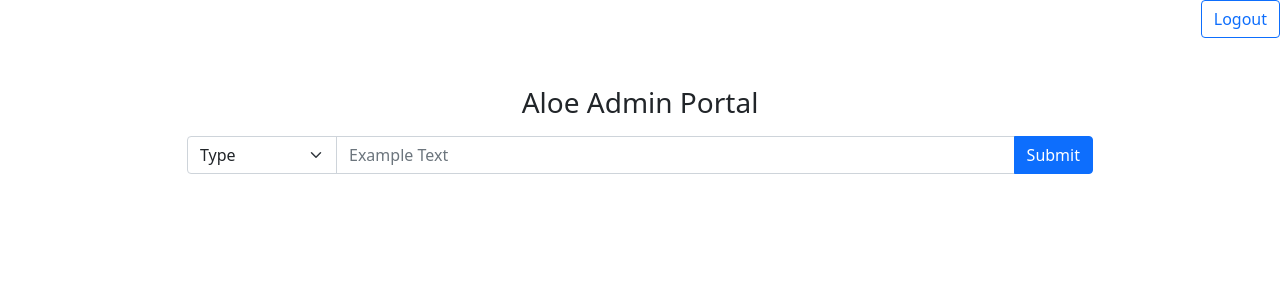
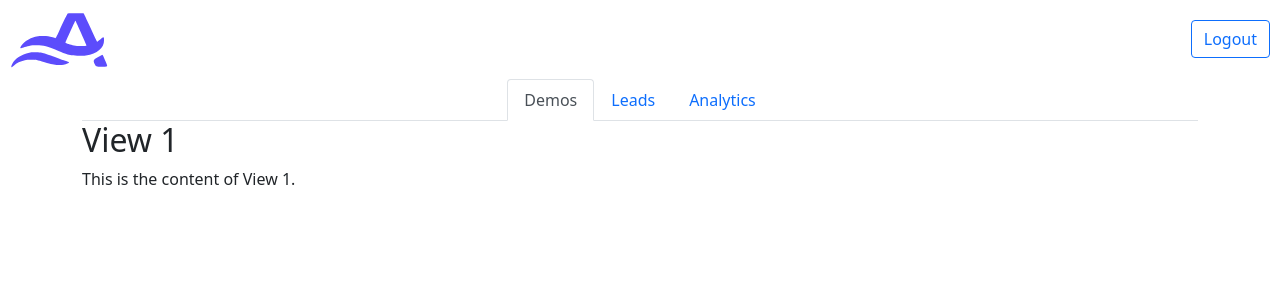
Before and after one commit to floydw1234/aloe_admin_portal, a Flask app: page / in a window 1280 px wide. Shown: the top 300 px of the page. Run offline with Flask 3, Linux system fonts and the light colour scheme; the visitor is signed in with stand-in values (Sample User, id 1); data that the repository does not hold is empty; parts of the project's set-up code (start-up, migrations or seed data) failed here and were passed over; some libraries are stand-ins or nearby versions.

Commit message:
updated logos, made tabs, made leads view

```diff
--- a/app.py
+++ b/app.py
@@ -3,7 +3,8 @@ from sys import argv
 from os import environ as env
 from dotenv import find_dotenv, load_dotenv
 from urllib.parse import quote_plus, urlencode
-
+from pymongo.mongo_client import MongoClient
+from pymongo.server_api import ServerApi
 import boto3
 from authlib.integrations.flask_client import OAuth
 from flask import Flask, redirect, render_template, session, url_for, jsonify
@@ -13,6 +14,12 @@ from utils import get_args_dict
 ENV_FILE = find_dotenv()
 if ENV_FILE:
     load_dotenv(ENV_FILE)
+
+conn_string = f"mongodb+srv://{env.get('MONGO_USERNAME')}:{env.get('MONGO_PASSWORD')}@test.jzgvx1f.mongodb.net/?retryWrites=true&w=majority"
+client = MongoClient(conn_string, server_api=ServerApi('1'))
+
+db = client.get_database("Aloe_mvp")
+leads_coll = db.get_collection("leads")
 
 app = Flask(__name__)
 app.secret_key = env.get("APP_SECRET_KEY")
@@ -36,14 +43,15 @@ def main_page():
     return render_template("index.html", session=session, pretty=json.dumps(session.get('user'), indent=4))
 
 
-@app.route("/download_file/<file_id>", methods=['GET'])
-def download_movie(file_id):
-    try:
-        s3 = boto3.client('s3')
-        url = s3.generate_presigned_url('get_object', Params = {'Bucket': env.get('S3_BUCKET_NAME'), 'Key': file_id }, ExpiresIn = 360)
-        return redirect(url, code=302)
-    except:
-        return jsonify({"status":"error"}), 404
+@app.route("/get_leads", methods=['GET'])
+def get_leads():
+    output = []
+    cursor = leads_coll.find({})
+    for doc in cursor:
+        print(doc)
+        del doc["_id"]
+        output.append(doc)
+    return jsonify(output)
 
 @app.route("/login")
 def login():
--- a/templates/index.html
+++ b/templates/index.html
@@ -1,48 +1,113 @@
 {% block head %}
 <link href="https://cdn.jsdelivr.net/npm/bootstrap@5.0.2/dist/css/bootstrap.min.css" rel="stylesheet" integrity="sha384-EVSTQN3/azprG1Anm3QDgpJLIm9Nao0Yz1ztcQTwFspd3yD65VohhpuuCOmLASjC" crossorigin="anonymous">
 <link rel="stylesheet" href="https://cdn.jsdelivr.net/npm/bootstrap-icons@1.3.0/font/bootstrap-icons.css">
-<link rel="shortcut icon" href="/static/logos/Logo_V2_Blue.png" type="imagex-icon/">
+<link rel="shortcut icon" href="/static/logos/aloe_logo.svg" type="imagex-icon/">
+<title>Aloe Admin</title>
+<link rel="stylesheet" href="https://cdn.jsdelivr.net/npm/bootstrap@5.0.1/dist/css/bootstrap.min.css">
+<style>
+    .header {
+    display: flex;
+    justify-content: space-between;
+    align-items: center;
+    padding: 10px;
+    }
+    .logo {
+    font-weight: bold;
+    }
+    .btn-primary, .btn-primary:hover, .btn-primary:active, .btn-primary:visited {
+        background-color: #5c4cfc !important;
+        border-color: #5c4cfc !important;
+    }
+</style>
 {% endblock %}
 {% block content %}
   <body>
     {% if session %}
-    <div class="text-end">
-        <a href="/logout"><button type="button" class="btn btn-outline-primary">Logout</button></a>
+    <div class="d-flex">
+        <div class="text-start">
+
+        </div>
+        <div class="text-end">
+
+        </div>
     </div>
+
     {% endif %}
-    <div class="text-center">
-        <h3 class="text-center mt-5">Aloe Admin Portal</h3>
-    </div>
+
     {% if session %}
-        <div class="container">
-            <div class="container">
-                <div class="row">
-                    <div class="col"></div>
-                    <div class="col-10">
+    <div class="header ml-5">
+        <div class="logo">
+          <img src="static/logos/aloe_logo.svg" alt="Logo" width="100">
+        </div>
+        <div>
+          <a href="/logout"><button type="button" class="btn btn-outline-primary">Logout</button></a>
+        </div>
+      </div>
+    <div class="container">
 
-                        <div class="input-group mt-2">
-                            <select class="form-select" style="flex-grow: 0;flex-basis: 150px;" id="video_type">
-                                <option value="story" selected>Type</option>
-                                <option value="story">Option 1</option>
-                                <option value="how_to">Option 2</option>
-                            </select>
-                            <input type="text" class="form-control" placeholder="Example Text" aria-label="Prompt" aria-describedby="basic-addon1" id="prompt">
-                            <button id="submit_button" class="btn btn-primary" type="button">
-                            Submit
-                            </button>
-                        </div>
-                    </div>
-                    <div class="col"></div>
+
+        <ul class="nav nav-tabs justify-content-center">
+          <li class="nav-item">
+            <a class="nav-link active" data-bs-toggle="tab" href="#view1">Demos</a>
+          </li>
+          <li class="nav-item">
+            <a class="nav-link" data-bs-toggle="tab" href="#view2">Leads</a>
+          </li>
+          <li class="nav-item">
+            <a class="nav-link" data-bs-toggle="tab" href="#view3">Analytics</a>
+          </li>
+        </ul>
+
+        <div class="tab-content">
+          <div class="tab-pane fade show active" id="view1">
+            <h2>View 1</h2>
+            <p>This is the content of View 1.</p>
+          </div>
+          <div class="tab-pane fade" id="view2">
+            <div class="header">
+                <h1>Title</h1>
+                <div class="header-buttons">
+                  <div class="dropdown d-inline">
+                    <button class="btn btn-secondary dropdown-toggle" type="button" id="dropdownMenuButton" data-bs-toggle="dropdown" aria-expanded="false">
+                      filter  <i class="bi bi-filter"></i>
+                    </button>
+                    <ul class="dropdown-menu dropdown-menu-end" aria-labelledby="dropdownMenuButton">
+                      <li><a class="dropdown-item" href="#">company</a></li>
+                      <li><a class="dropdown-item" href="#">Option 2</a></li>
+                      <li><a class="dropdown-item" href="#">Option 3</a></li>
+                    </ul>
+                  </div>
+                  <button class="btn btn-primary">Button</button>
                 </div>
             </div>
+            <table class="table">
+                <thead>
+                  <tr>
+                    <th>Name</th>
+                    <th>Email</th>
+                    <th>Phone</th>
+                    <th>Company</th>
+                    <th>Date</th>
+                    <th>Demo</th>
+                  </tr>
+                </thead>
+                <tbody id="tableBody">
+                </tbody>
+              </table>
+          </div>
+          <div class="tab-pane fade" id="view3">
+            <h2>View 3</h2>
+            <p>This is the content of View 3.</p>
+          </div>
         </div>
+      </div>
     {% else %}
 
     <br>
     <br>
     <br>
     <div class="text-center">
-        <h4>Welcome Guest!</h4>
+        <h4>Welcome to Aloe</h4>
         <br>
         <br>
         <a href="/login"><button class="btn btn-outline-primary">Login or sign up</button></a>
@@ -57,6 +122,26 @@
 <script>
 
     $(document).ready(function() {
+        fetch('/get_leads')
+        .then(response => response.json())
+        .then(data => {
+            const tableBody = document.getElementById('tableBody');
+            data.forEach(item => {
+            const row = document.createElement('tr');
+            row.innerHTML = `
+                <td>${item.name}</td>
+                <td>${item.email}</td>
+                <td>${item.phone}</td>
+                <td>${item.company}</td>
+                <td>${item.date}</td>
+                <td>${item.demo}</td>
+            `;
+            tableBody.appendChild(row);
+            });
+        })
+        .catch(error => {
+            console.error('Error:', error);
+        });
 
     });
 
```
Also changed, not shown: static/logos/Logo_V2_Blue.png (deleted), static/logos/aloe_logo.png (added), static/logos/aloe_logo.svg (added).
